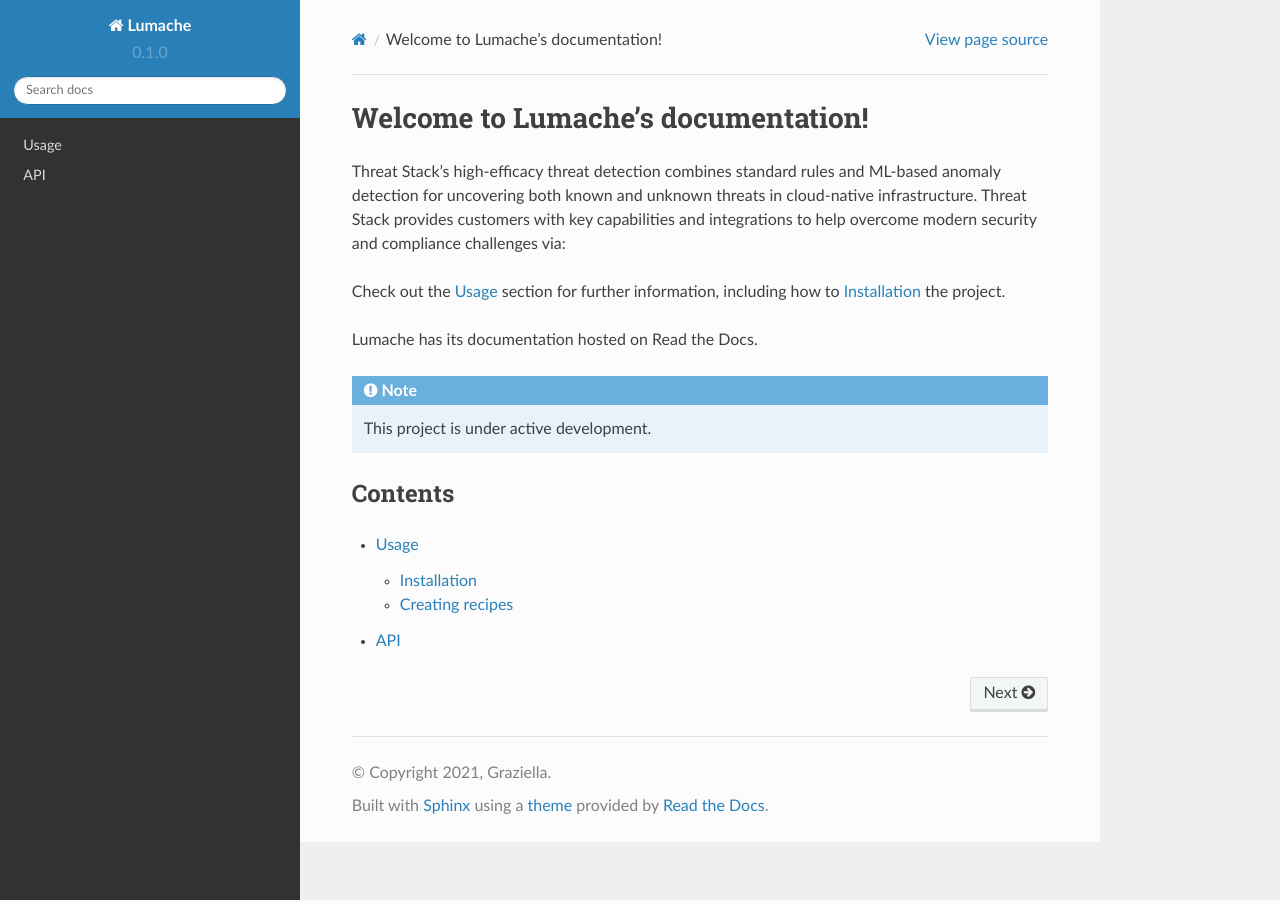
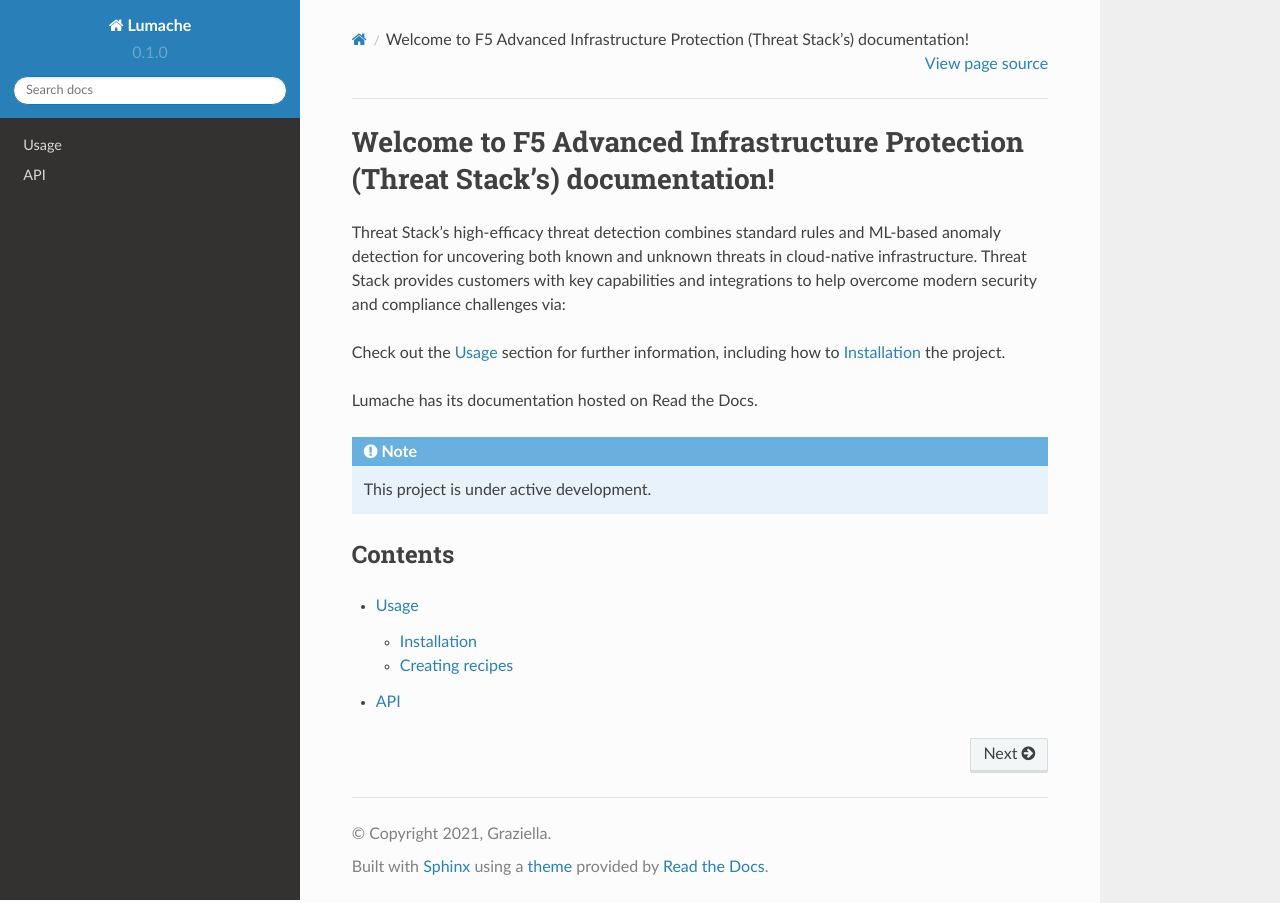
Before and after one commit to skrizzy16/rtdtest94, a Sphinx documentation site: the page built from docs/source/index.rst, in a window 1280 px wide. Built offline with Sphinx 7.4.7 and the Read the Docs theme 2.0.0, drawn with Linux system fonts in a browser that asks for light colours.

Commit message:
Update index.rst

```diff
--- a/docs/source/index.rst
+++ b/docs/source/index.rst
@@ -1,4 +1,4 @@
-Welcome to Lumache's documentation!
+Welcome to F5 Advanced Infrastructure Protection (Threat Stack's) documentation!
 ===================================
 
 Threat Stack’s high-efficacy threat detection combines standard rules and ML-based anomaly detection for uncovering both known and unknown threats in cloud-native infrastructure. Threat Stack provides customers with key capabilities and integrations to help overcome modern security and compliance challenges via:
```
